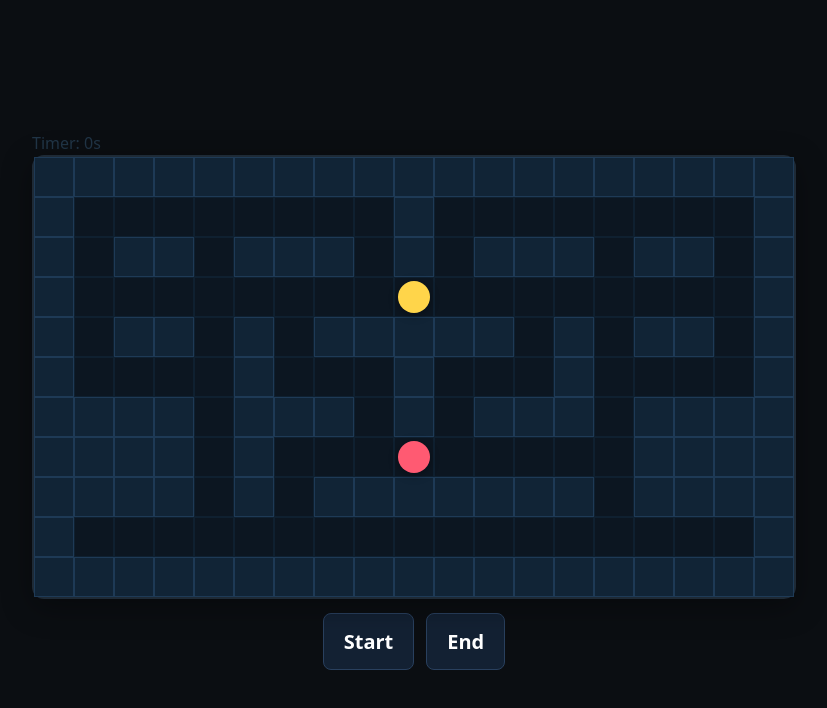
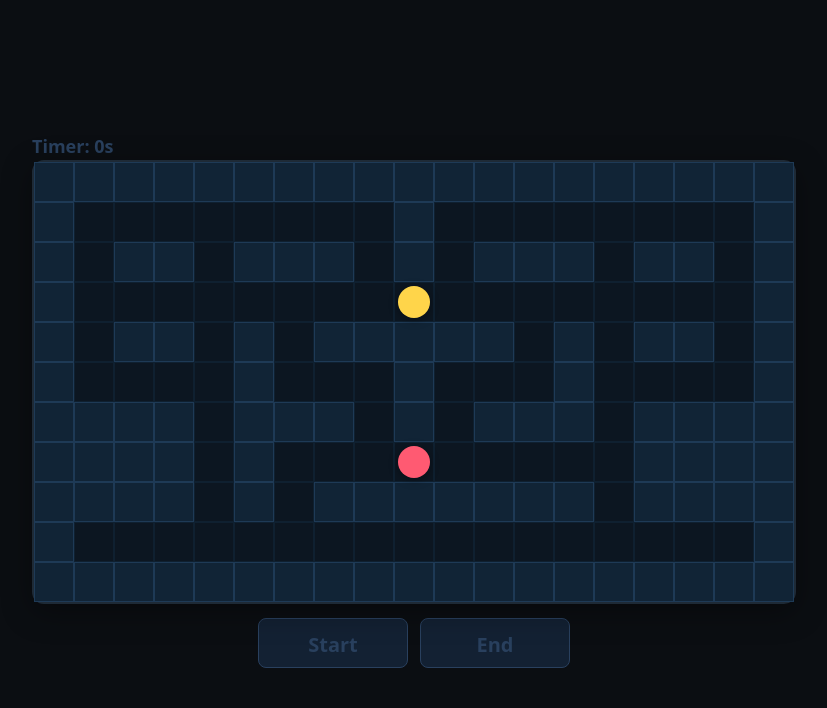
Before and after one commit to Simon-Fochler/React-Game, a React (Vite) app: page / in a window 1280 px wide. Shown: the top 708 px of the page, without its empty margins (226-1053 px from the left). Built offline with nearby package versions, Linux system fonts and the light colour scheme.

Commit message:
Timer und Button geändert

```diff
--- a/src/Game.css
+++ b/src/Game.css
@@ -72,13 +72,21 @@ html, body, #root {
 }
 
 .button {
-  padding: 14px 20px;
+  width: 150px;
+  height: 50px;
   background: #132133;
   border: 1px solid #29405e;
   border-radius: 8px;
   cursor: pointer;
-  color: white;
+  color: #29405e;
   font-weight: bold;
   font-size: 20px;
 }
+
+.timer {
+  color: #29405e;
+  font-size: large;
+  font-weight: bold;
+}
+
 .button:hover { filter: brightness(1.1); }
--- a/src/Game.jsx
+++ b/src/Game.jsx
@@ -159,7 +159,7 @@ export default function Game(){
       ref={containerRef}
       style={{ outline: "none" }}
     >
-      <div>Timer: {seconds}s</div>
+      <div className="timer">Timer: {seconds}s</div>
       <div
         className="board"
         style={{ width: boardPx.w, height: boardPx.h, borderRadius: 12 }}
```
